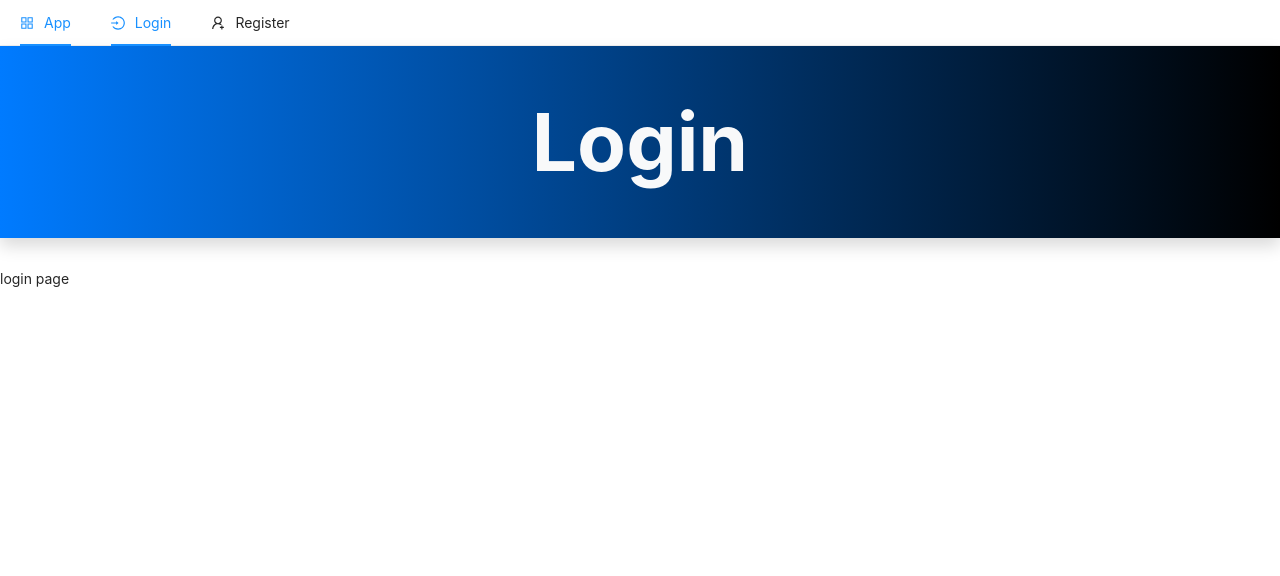
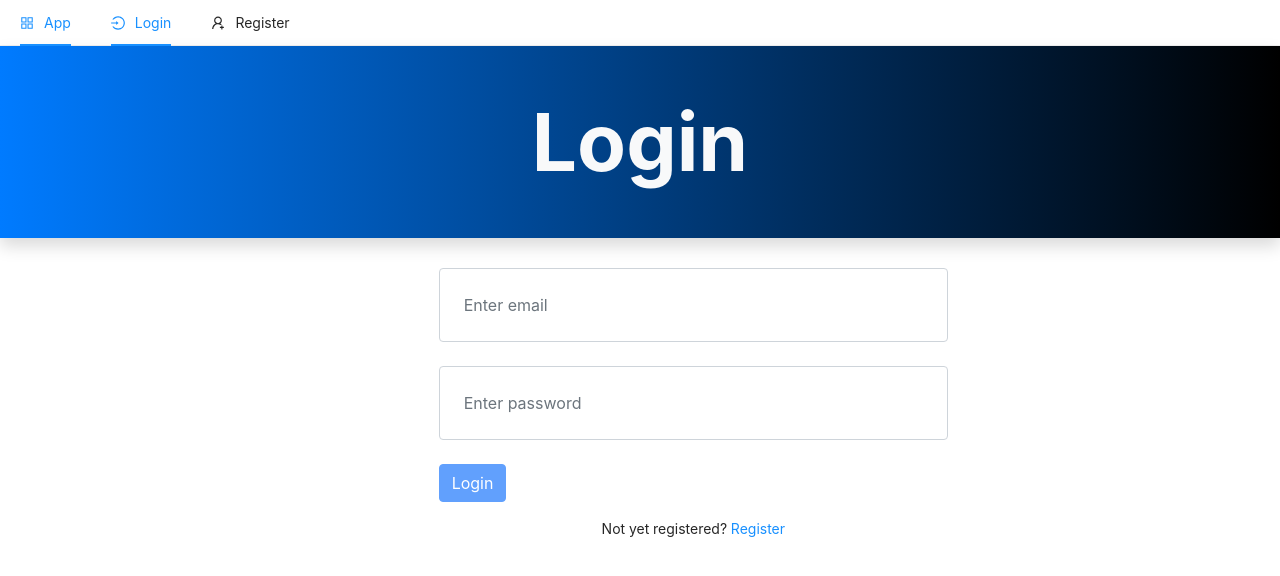
Before and after one commit to cmd-ctrl-q/elearning-marketplace, a Next.js app: page /login in a window 1280 px wide. Shown: the top 576 px of the page. Built offline with nearby package versions, Linux system fonts and the light colour scheme; no server answers.

Commit message:
create login page

```diff
--- a/pages/login.js
+++ b/pages/login.js
@@ -1,10 +1,74 @@
+import { useState } from 'react';
+import axios from 'axios';
+import { toast } from 'react-toastify';
+import { SyncOutlined } from '@ant-design/icons/lib/icons';
+import Link from 'next/link';
+
 const Login = () => {
+  const [email, setEmail] = useState('');
+  const [password, setPassword] = useState('');
+  const [loading, setLoading] = useState(false);
+
+  const handleSubmit = async (e) => {
+    e.preventDefault();
+
+    try {
+      setLoading(true);
+      const { data } = await axios.post('/api/login', {
+        email,
+        password,
+      });
+
+      setLoading(false);
+      toast.success('Login successful.');
+    } catch (err) {
+      setLoading(false);
+      toast.error(err.response.data);
+    }
+  };
+
   return (
     <>
       <div className='jumbotron bg-primary py-5 d-flex justify-content-center display-1 text-light fw-bold shadow'>
         Login
       </div>
-      <p>login page</p>
+
+      <div className='container col-md-5 offset-md-4 pb-5'>
+        <form onSubmit={handleSubmit}>
+          <input
+            type='email'
+            className='form-control mb-4 p-4'
+            value={email}
+            onChange={(e) => setEmail(e.target.value)}
+            placeholder='Enter email'
+            required
+          />
+
+          <input
+            type='password'
+            className='form-control mb-4 p-4'
+            value={password}
+            onChange={(e) => setPassword(e.target.value)}
+            placeholder='Enter password'
+            required
+          />
+
+          <button
+            type='submit'
+            className='btn btn-block btn-primary'
+            disabled={!email || !password || loading}
+          >
+            {loading ? <SyncOutlined spin value='Login' /> : 'Login'}
+          </button>
+        </form>
+
+        <p className='text-center p-3'>
+          Not yet registered?
+          <Link href='/register'>
+            <a>&nbsp;Register</a>
+          </Link>
+        </p>
+      </div>
     </>
   );
 };
--- a/pages/register.js
+++ b/pages/register.js
@@ -89,7 +89,7 @@
         <p className='text-center p-3'>
           Already registered?
           <Link href='/login'>
-            <a>Login</a>
+            <a>&nbsp;Login</a>
           </Link>
         </p>
       </div>
```
